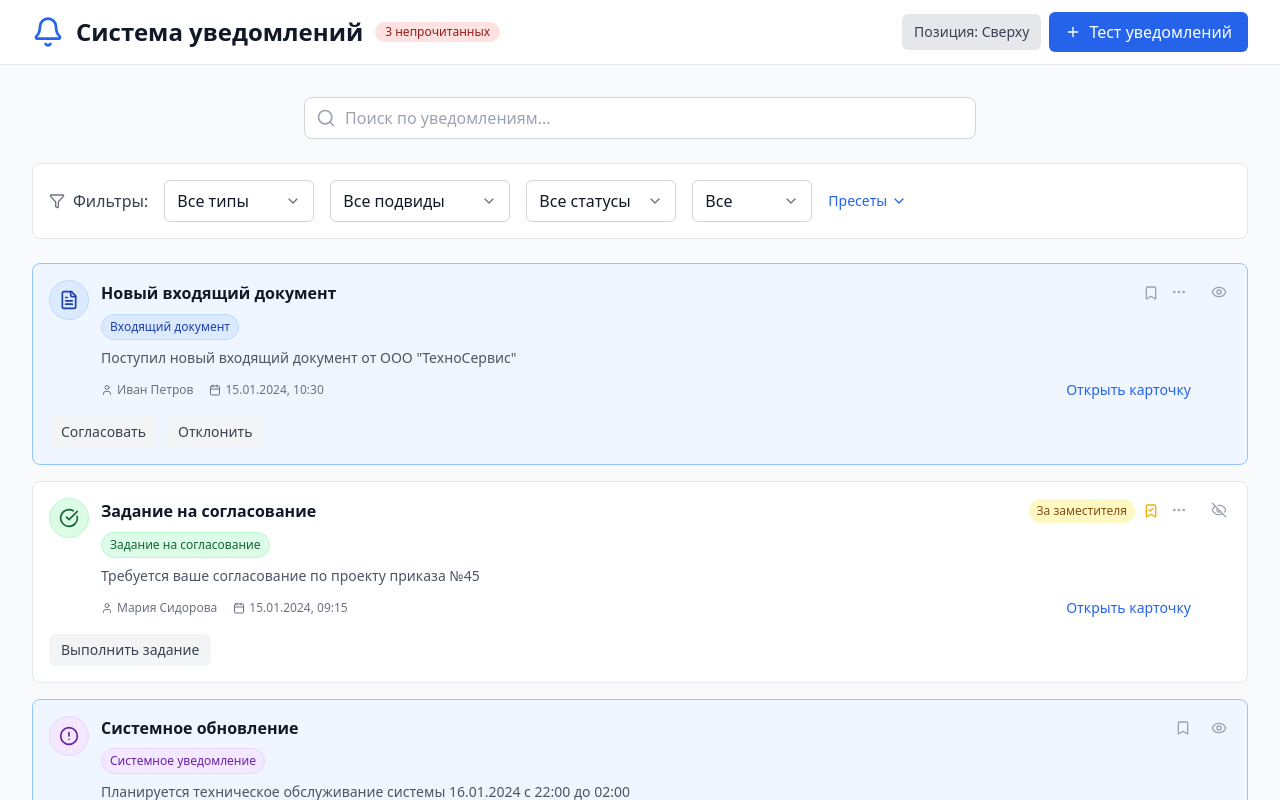
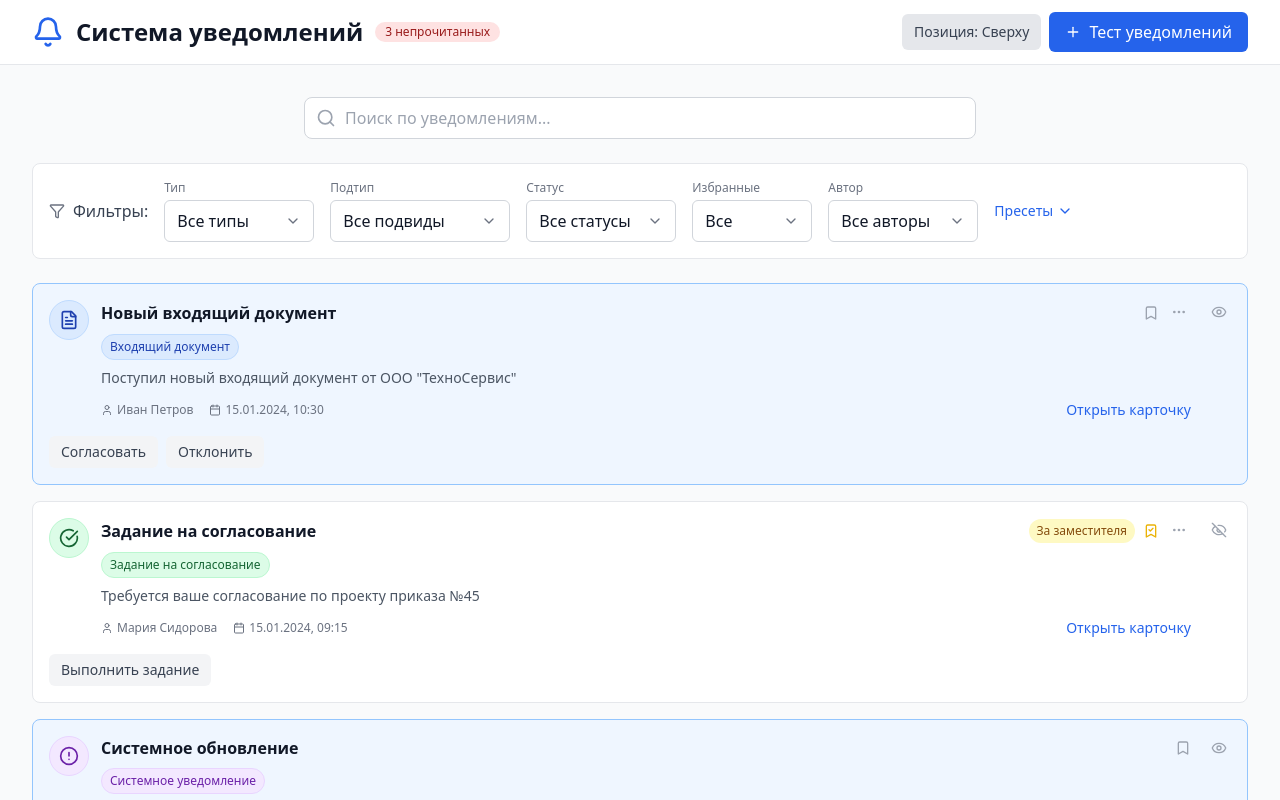
Before and after one commit to AzerQ/sed-notifications-frontend, a React app: page / in a window 1280 px wide. Shown: the top 800 px of the page. Built offline with nearby package versions, Linux system fonts and the light colour scheme.

Commit message:
feat(NotificationsBar): add author filter to notifications
Add author filter field to notification filtering functionality. Includes:
- Adding author field to Filters interface
- Updating default filters state
- Implementing author filter logic
- Adding author select dropdown with options

```diff
--- a/src/NotificationsBar/NotificationFilters.tsx
+++ b/src/NotificationsBar/NotificationFilters.tsx
@@ -56,6 +56,14 @@ export const NotificationFilters: React.FC<{
         {value: 'true', label: 'Избранные'}
     ];
 
+    const authorOptions = [
+        {value: '', label: 'Все авторы'},
+        {value: 'Иван Петров', label: 'Иван Петров'},
+        {value: 'Мария Сидорова', label: 'Мария Сидорова'},
+        {value: 'Система', label: 'Система'},
+        {value: 'Алексей Козлов', label: 'Алексей Козлов'}
+    ];
+
     return (
         <>
             <div className="bg-white rounded-lg border p-4 mb-6">
@@ -65,33 +73,55 @@ export const NotificationFilters: React.FC<{
                         <span className="font-medium text-gray-700">Фильтры:</span>
                     </div>
 
+                    <div className="flex flex-col">
+                        <label className="text-xs text-gray-500 mb-1">Тип</label>
                         <MaterialSelect
                             options={typeOptions}
                             value={filters.type}
                             onChange={(value) => onFilterChange('type', value)}
                             className="min-w-[150px]"
                         />
+                    </div>
 
+                    <div className="flex flex-col">
+                        <label className="text-xs text-gray-500 mb-1">Подтип</label>
                         <MaterialSelect
                             options={subtypeOptions}
                             value={filters.subtype}
                             onChange={(value) => onFilterChange('subtype', value)}
                             className="min-w-[180px]"
                         />
+                    </div>
 
+                    <div className="flex flex-col">
+                        <label className="text-xs text-gray-500 mb-1">Статус</label>
                         <MaterialSelect
                             options={statusOptions}
                             value={filters.status}
                             onChange={(value) => onFilterChange('status', value)}
                             className="min-w-[150px]"
                         />
+                    </div>
 
+                    <div className="flex flex-col">
+                        <label className="text-xs text-gray-500 mb-1">Избранные</label>
                         <MaterialSelect
                             options={starredOptions}
                             value={filters.starred}
                             onChange={(value) => onFilterChange('starred', value)}
                             className="min-w-[120px]"
                         />
+                    </div>
+
+                    <div className="flex flex-col">
+                        <label className="text-xs text-gray-500 mb-1">Автор</label>
+                        <MaterialSelect
+                            options={authorOptions}
+                            value={filters.author}
+                            onChange={(value) => onFilterChange('author', value)}
+                            className="min-w-[150px]"
+                        />
+                    </div>
 
                     <div className="relative">
                         <button
--- a/src/NotificationsBar/NotificationsBar.tsx
+++ b/src/NotificationsBar/NotificationsBar.tsx
@@ -35,7 +35,8 @@ const NotificationsBarContent: React.FC<{
     type: '',
     subtype: '',
     status: '',
-    starred: ''
+    starred: '',
+    author: ''
   });
   const [presets, setPresets] = useState<Preset[]>([]);
   const [searchTerm, setSearchTerm] = useState('');
@@ -119,6 +120,11 @@ const NotificationsBarContent: React.FC<{
 
       // Apply starred filter
       if (filters.starred === 'true' && !notification.starred) {
+        return false;
+      }
+
+      // Apply author filter
+      if (filters.author && notification.author !== filters.author) {
         return false;
       }
 
--- a/src/NotificationsBar/types.ts
+++ b/src/NotificationsBar/types.ts
@@ -24,6 +24,7 @@ export interface Filters {
     subtype: string;
     status: string;
     starred: string;
+    author: string;
 }
 
 export interface Preset {
```
Lines whose indentation alone changed are shown as unchanged.
